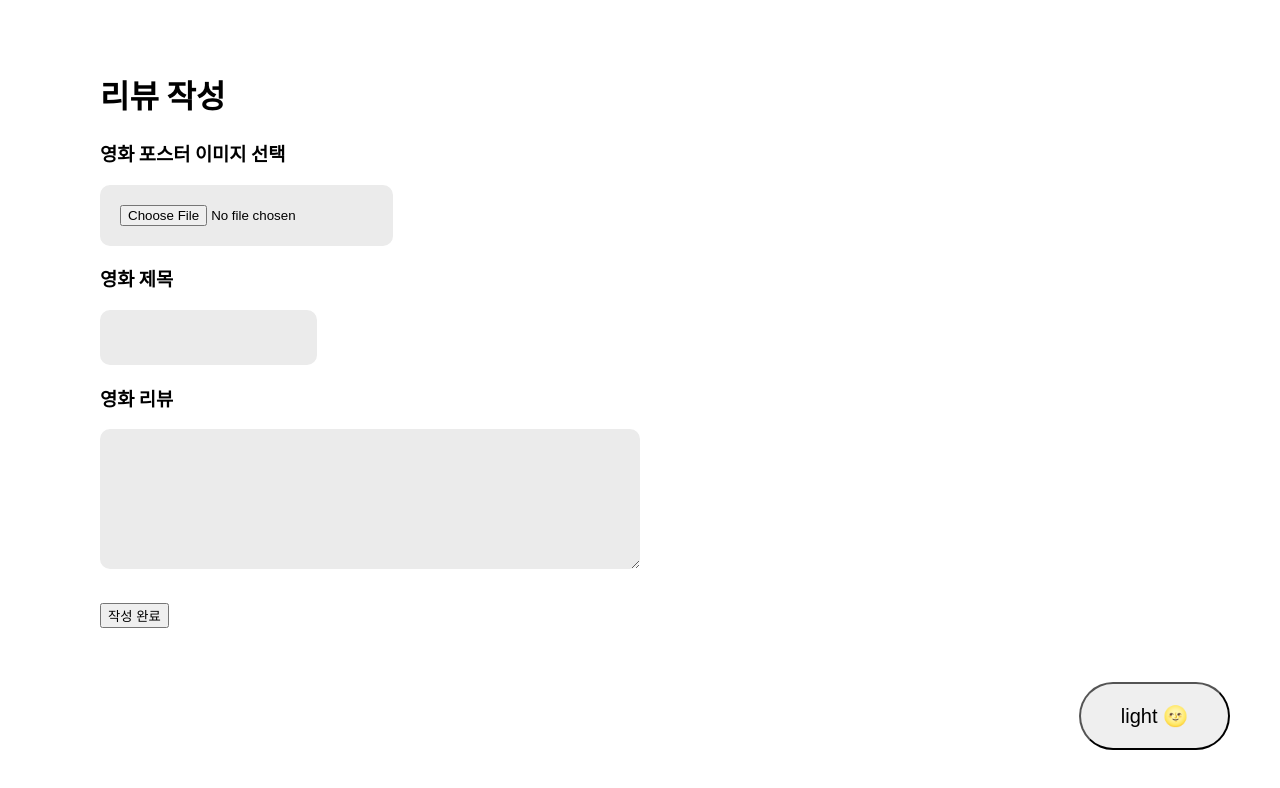
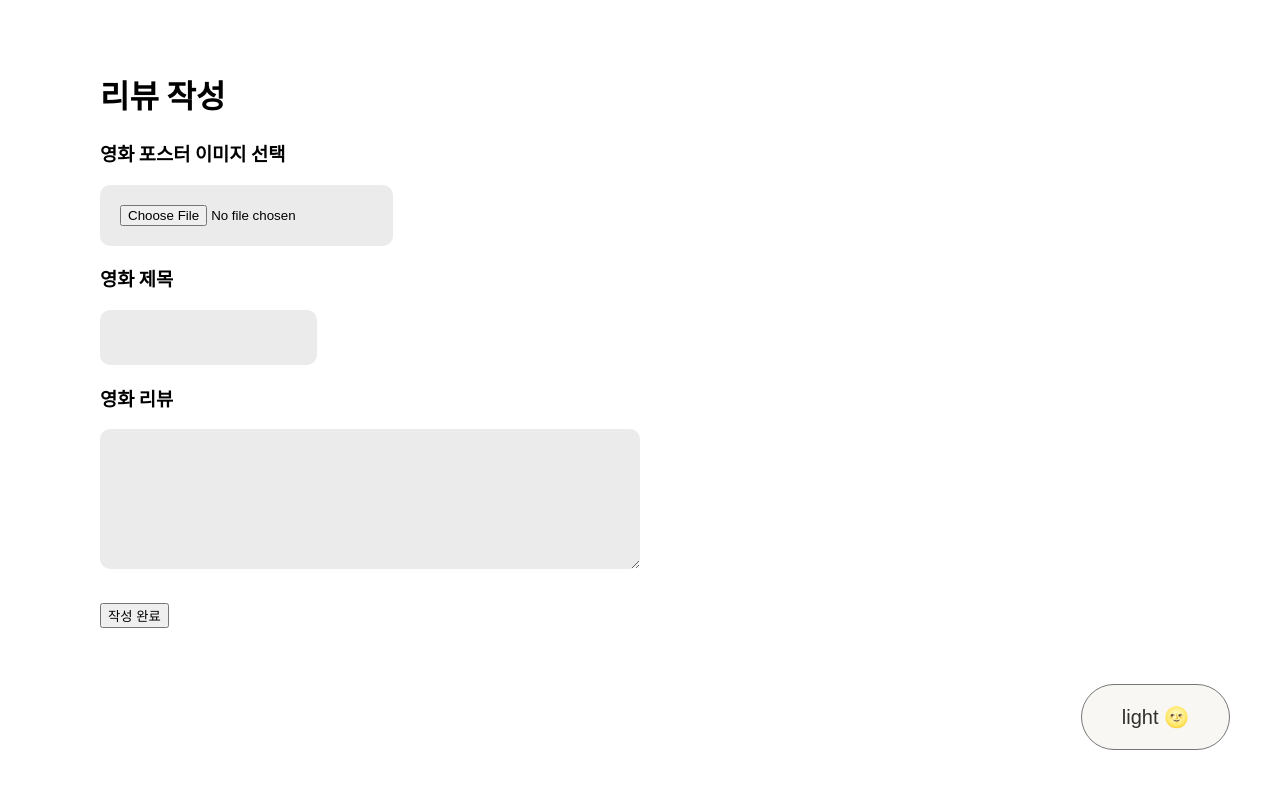
Before and after one commit to leeeyez/contextseminar, a React (Create React App) app: page /create in a window 1280 px wide. Shown: the top 788 px of the page. Built offline with nearby package versions, Linux system fonts and the light colour scheme.

Commit message:
[add] togglebtn themeStyle 적용'

```diff
--- a/src/components/ToggleBtn.js
+++ b/src/components/ToggleBtn.js
@@ -1,11 +1,17 @@
 import React from "react";
 import styled from "styled-components";
 import { useTheme } from "../contexts/ThemeContext";
+import { themeStyle } from "../dict/dict";
 
 const ToggleBtn = () => {
   const { theme, toggleTheme } = useTheme();
   return (
-    <ToggleButton onClick={toggleTheme}>
+    <ToggleButton
+      onClick={toggleTheme}
+      bgColor={themeStyle[theme]["bgColor"]}
+      textColor={themeStyle[theme]["textColor"]}
+      borderColor={themeStyle[theme]["borderColor"]}
+    >
       {theme === "light" ? "light 🌝" : "dark 🌚"}
     </ToggleButton>
   );
```
